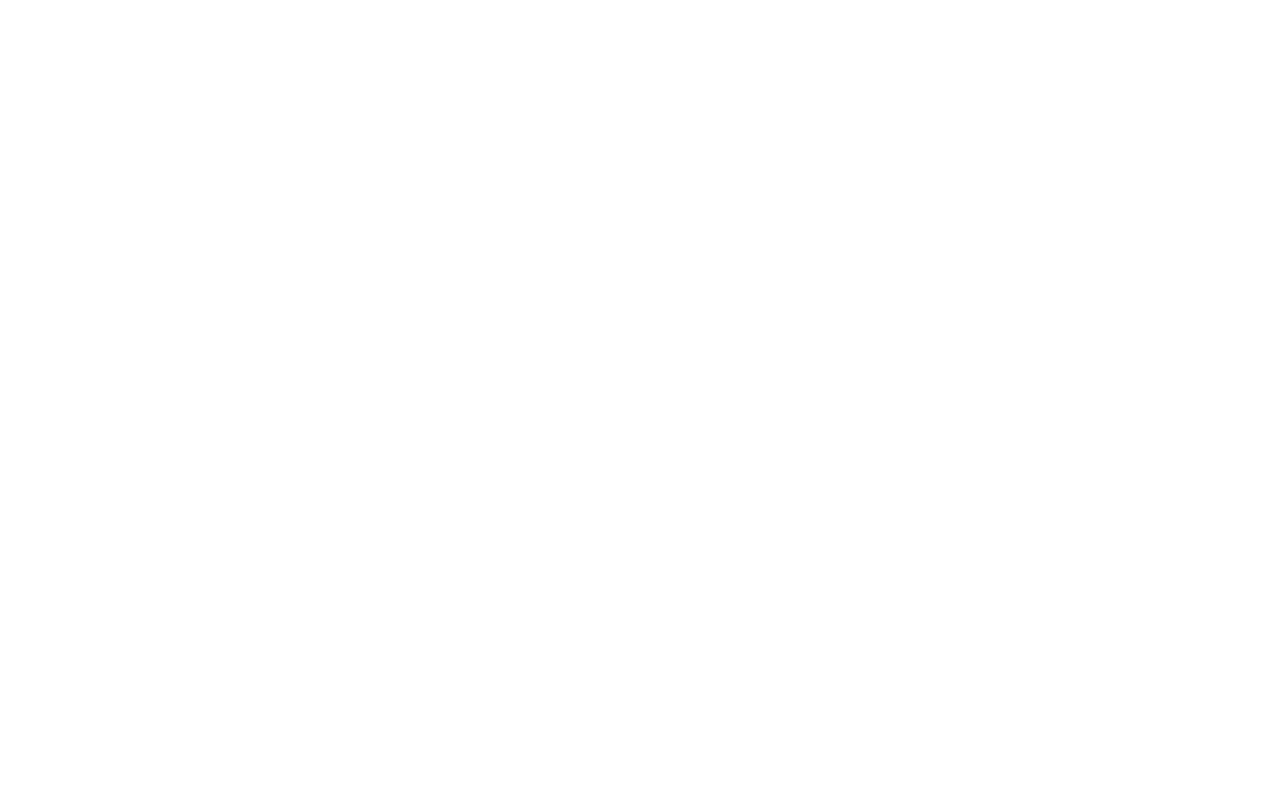
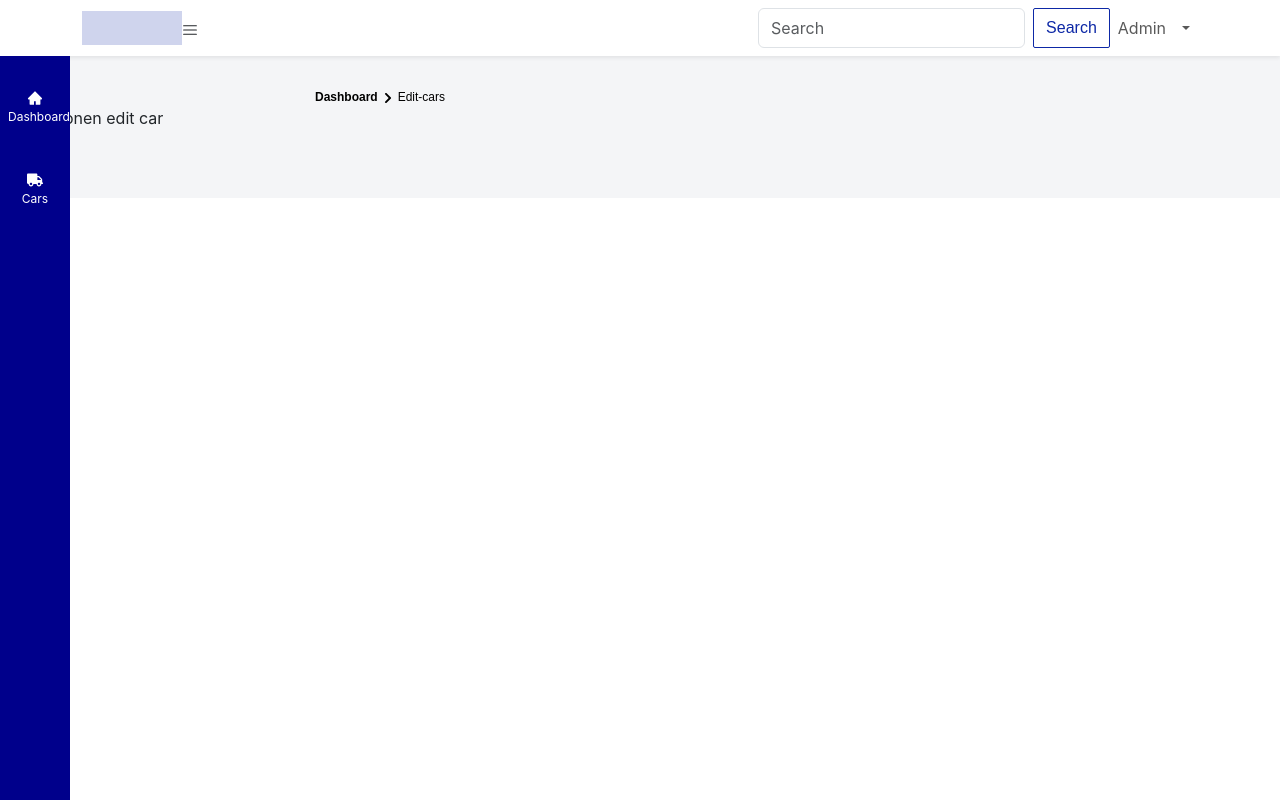
Before and after one commit to reipriantama/bcr-platinum-cms, a React (Create React App) app: page /edit-cars in a window 1280 px wide. Before the commit this address had no page. Built offline with nearby package versions, Linux system fonts and the light colour scheme.

Commit message:
Feature/carspage carlist (#15)
* feature: menambahkan car list pada halaman cars

* feature: memperbaiki feature search dan carlist pada halaman car

* menambahakan routes untuk halaman edit cars

```diff
--- /dev/null
+++ b/src/components/EditCars/EditCars.jsx
@@ -0,0 +1,11 @@
+import React from "react";
+
+const EditCars = () => {
+  return (
+    <div>
+      <p>Ini komponen edit car</p>
+    </div>
+  );
+};
+
+export default EditCars;
--- /dev/null
+++ b/src/pages/EditCarsPage/EditCarsPage.jsx
@@ -0,0 +1,12 @@
+import React from "react";
+import EditCars from "../../components/EditCars/EditCars";
+
+const EditCarsPage = () => {
+  return (
+    <div>
+      <EditCars />
+    </div>
+  );
+};
+
+export default EditCarsPage;
```
Also changed, not shown: src/routes/index.js (+11 -0 lines).
